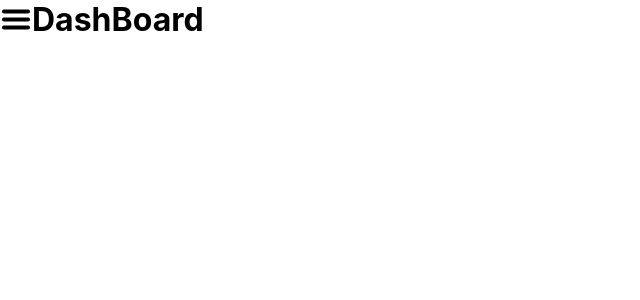
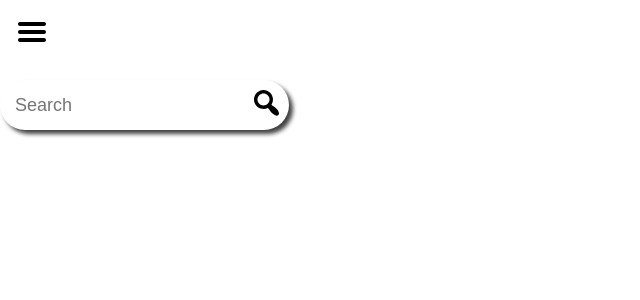
Before and after one commit to aziemp66/E-LOGBOOK-PRODI-PROFESI-FAKULTAS-KEDOKTERAN-UNIVERSITAS-SRIWIJAYA, a React (Vite) app in the folder Client/: page /dashboard in a window 1280 px wide. Shown: the top 300 px of the page, without its empty margins (0-640 px from the left). Built offline with nearby package versions, Linux system fonts and the light colour scheme; sample sign-in values are in the browser's storage.

Commit message:
Working with Search Bar

```diff
--- a/Client/src/components/ui/sidebar/Sidebar.jsx
+++ b/Client/src/components/ui/sidebar/Sidebar.jsx
@@ -104,6 +104,7 @@ const Sidebar = () => {
 				</header>
 			) : (
 				<img
+					className={styles.hamburger}
 					onClick={showNavHandler}
 					src={hamburgerIcon}
 					alt="Hamburger"
--- a/Client/src/components/ui/sidebar/Sidebar.module.css
+++ b/Client/src/components/ui/sidebar/Sidebar.module.css
@@ -81,3 +81,10 @@
 	font-size: 1.2rem;
 	margin-left: 0.75rem;
 }
+.hamburger {
+	position: absolute;
+	top: 0;
+	left: 0;
+	padding: 1rem;
+	cursor: pointer;
+}
--- a/Client/src/pages/dashboard/DashBoard.jsx
+++ b/Client/src/pages/dashboard/DashBoard.jsx
@@ -2,8 +2,31 @@ import React from "react";
 
 import styles from "./DashBoard.module.css";
 
+import searchIcon from "../../assets/icons/search.svg";
+
 const DashBoard = () => {
-	return <h1>DashBoard</h1>;
+	return (
+		<div className={styles.container}>
+			<div className={styles.searchBar}>
+				<table>
+					<tr>
+						<td>
+							<input
+								type="text"
+								placeholder="Search"
+								className={styles.search}
+							/>
+						</td>
+						<td>
+							<button className={styles.searchButton}>
+								<img src={searchIcon}></img>
+							</button>
+						</td>
+					</tr>
+				</table>
+			</div>
+		</div>
+	);
 };
 
 export default DashBoard;
--- a/Client/src/pages/dashboard/DashBoard.module.css
+++ b/Client/src/pages/dashboard/DashBoard.module.css
@@ -1,7 +1,29 @@
-.flex {
-	display: flex;
-	list-style: none;
-	flex-direction: row;
+.container {
+	margin-top: 5rem;
+}
+.searchBar {
 	width: 100%;
-	justify-content: space-between;
+	height: 100%;
+	vertical-align: middle;
+	box-shadow: #424242 4px 4px 4px 0px;
+	border-radius: 50px;
+	padding: 0.5rem;
 }
+.search {
+	border: none;
+	height: 100%;
+	width: 100%;
+	padding: 0px 5px;
+	border-radius: 50px;
+	font-size: 18px;
+	color: #424242;
+	font-weight: 500;
+}
+.search:focus {
+	outline: none;
+}
+.searchButton {
+	background: transparent;
+	border: transparent;
+	cursor: pointer;
+}
```
Also changed, not shown: Client/src/assets/icons/search.svg (added).
